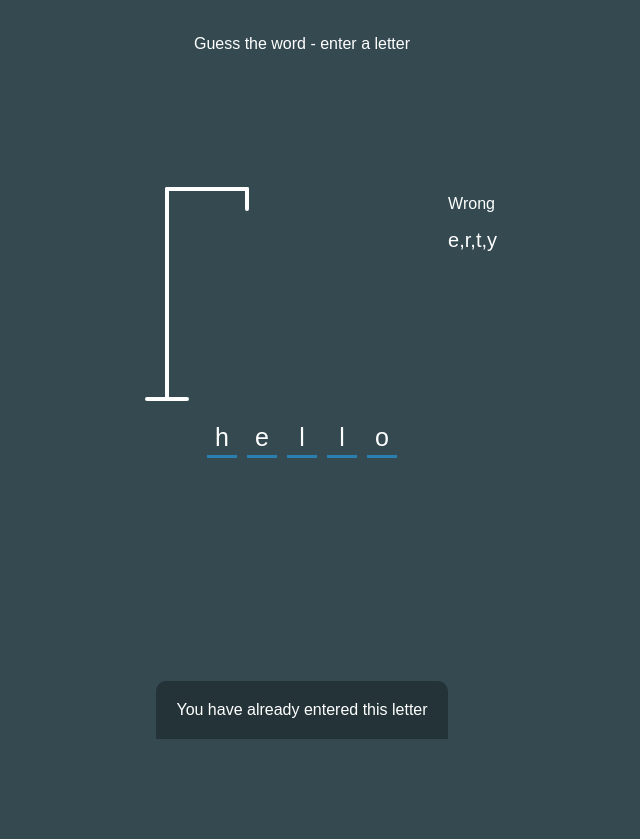
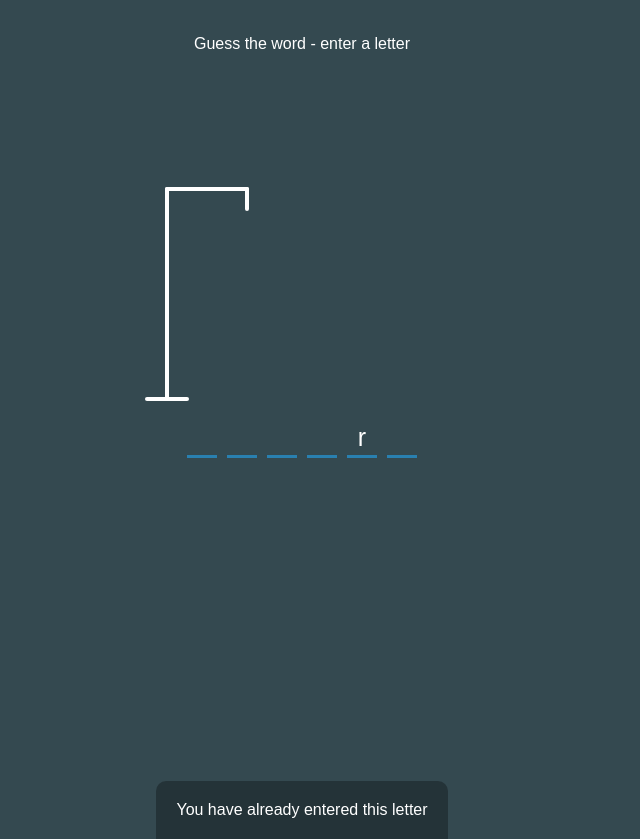
Before and after one commit to dorotaszot/hangman, a plain HTML site: page index.html in a window 1280 px wide. Shown: the part 61-900 px from the top of the page, without its empty margins (338-978 px from the left). Before the commit the page ends 800 px from the top, so only its background shows below. Drawn offline with Linux system fonts and the light colour scheme.

Commit message:
js started

```diff
--- a/index.html
+++ b/index.html
@@ -31,30 +31,30 @@
 
     <div class="wrong-letters-container">
       <div id="wrong-letters">
-        <p>Wrong</p>
-        <span>e,r,t,y</span>
+        <!-- <p>Wrong</p>
+        <span>e,r,t,y</span> -->
       </div>
     </div>
 
     <div class="word" id="word">
-      <div class="letter">h</div>
+      <!-- <div class="letter">h</div>
       <div class="letter">e</div>
       <div class="letter">l</div>
       <div class="letter">l</div>
-      <div class="letter">o</div>
+      <div class="letter">o</div> -->
     </div>
   </div>
 
   <!-- Container for final message -->
   <div class="popup-container" id="popup-container">
     <div class="popup">
-      <h2 id="final-message">You Have Won!</h2>
-      <button id="play-button">Play Again</button>
+      <h2 id="final-message"></h2>
+      <button id="play-again">Play Again</button>
     </div>
   </div>
 
   <!-- Notification -->
-  <div class="notification-container show" id="notification-container">
+  <div class="notification-container" id="notification-container">
     <p>You have already entered this letter</p>
   </div>
 
--- a/main.js
+++ b/main.js
@@ -0,0 +1,27 @@
+const wordEl = document.getElementById('word');
+const wrongLettersEl = document.getElementById('wrong-letters');
+const popup = document.getElementById('popup-container');
+const playAgainBtn = document.getElementById('play-again');
+const notification = document.getElementById('notification-container');
+const finalMessage = document.getElementById('final-message');
+
+const figureParts = document.querySelectorAll('.figure-part')
+
+const words = ['programming', 'application', 'interface', 'wizard'];
+
+let selectedWord = words[Math.floor(Math.random() * words.length)];
+
+const correctLetters = ['r', 'p'];
+const wrongLetters = [];
+
+function displayWord() {
+  wordEl.innerHTML = `
+    ${selectedWord
+      .split('')
+      .map(letter => `<span class="letter">
+        ${correctLetters.includes(letter) ? letter : ''}
+      </span>`).join('')}
+  `
+};
+
+displayWord();
```
